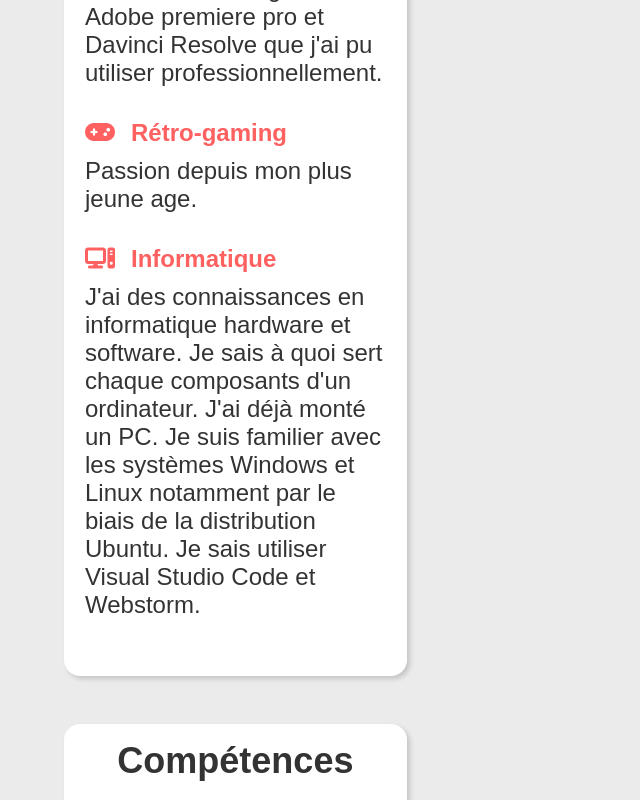
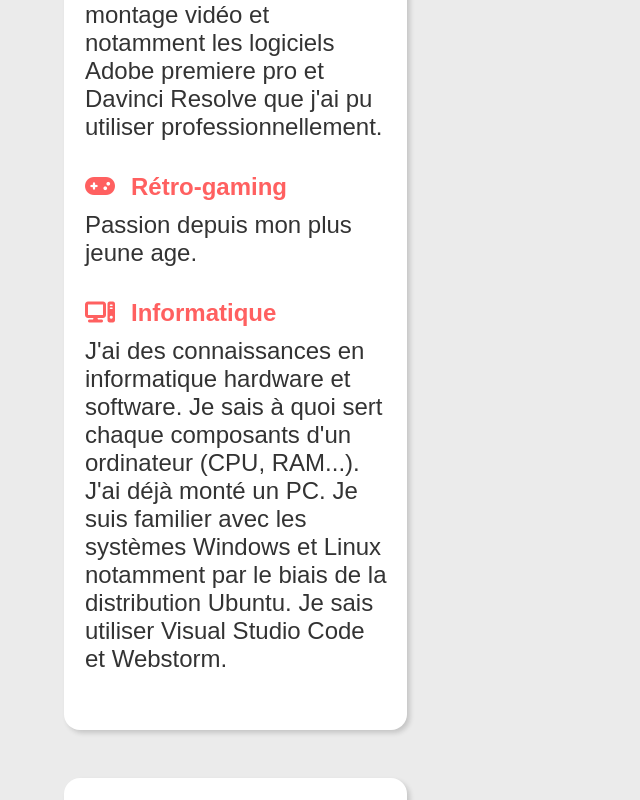
Before and after one commit to jessy-marion/Personnal-Website, a React (Create React App) app: page /cv in a window 1280 px wide. Shown: the part 2000-2800 px from the top of the page, without its empty margins (0-640 px from the left). Built offline with nearby package versions, Linux system fonts and the light colour scheme; a web font is replaced by a local one.

Commit message:
style: improved

```diff
--- a/src/Components/Form/Form.jsx
+++ b/src/Components/Form/Form.jsx
@@ -2,7 +2,7 @@ import styles from "./Form.module.scss";
 function Form() {
   return (
     <div className={styles.formContainer}>
-      <h1>Contactez-moi :</h1>
+      <h1>Contactez-moi</h1>
       <form
         name="contact"
         method="post"
--- a/src/Pages/CV/CV.jsx
+++ b/src/Pages/CV/CV.jsx
@@ -81,10 +81,11 @@ function CV() {
               <span>Informatique</span>
               <p>
                 J'ai des connaissances en informatique hardware et software. Je
-                sais à quoi sert chaque composants d'un ordinateur. J'ai déjà
-                monté un PC. Je suis familier avec les systèmes Windows et Linux
-                notamment par le biais de la distribution Ubuntu. Je sais
-                utiliser Visual Studio Code et Webstorm.
+                sais à quoi sert chaque composants d'un ordinateur (CPU,
+                RAM...). J'ai déjà monté un PC. Je suis familier avec les
+                systèmes Windows et Linux notamment par le biais de la
+                distribution Ubuntu. Je sais utiliser Visual Studio Code et
+                Webstorm.
               </p>
             </li>
           </ul>
@@ -152,6 +153,20 @@ function CV() {
                   Bcrypt
                 </li>
                 <li>✔ Connection à la base de données</li>
+              </ul>
+            </li>
+            <li>
+              <i className="fa-brands fa-php"></i>
+              <span>PHP</span> <br />
+              <Progressbar lvl={40} />
+              <ul>
+                <li>✔ J'ai déjà manipulé du PHP </li>
+                <li>
+                  ✔ Connaissance de la syntaxe et des règles propres au PHP{" "}
+                </li>
+                <li>✔ Récupération de données issues d'un formulaire</li>
+                <li>✔ Manipulation du JSON en PHP</li>
+                <li>✔ Système de fichiers</li>
               </ul>
             </li>
             <li>
--- a/src/Pages/CV/CV.module.scss
+++ b/src/Pages/CV/CV.module.scss
@@ -34,8 +34,9 @@
     font-weight: bold;
     text-align: center;
     grid-area: title;
-    margin: 4rem 0;
+    margin: 1.6rem 0;
     @media screen and (min-width: 768px) {
+      margin: 4rem 0;
       font-size: 6rem;
     }
     @media screen and (min-width: 992px) {
@@ -78,6 +79,15 @@
     }
   }
 
+  h2 { margin: 1.5rem;
+    font-family: var(--font-family2);
+    font-size: 2.5rem;
+
+    @media screen and (min-width: 768px){
+      font-size: 3rem;
+    }
+  }
+
 }
 
 .infoContainer {
@@ -103,7 +113,11 @@
     font-weight: bold;
     text-align: center;
     margin-bottom: 2rem;
+    font-family: var(--font-family2);
 
+    @media screen and (min-width: 768px){
+      font-size: 3rem;
+    }
 
   }
 
--- a/src/Pages/Home/Home.module.scss
+++ b/src/Pages/Home/Home.module.scss
@@ -14,7 +14,7 @@
     font-weight: bold;
     text-align: center;
     font-size: 4rem;
-    margin: 1rem 0;
+    margin: 1.6rem 0;
 
     @media screen and (min-width: 768px) {
       /*font-size: 4rem;*/
@@ -66,14 +66,15 @@
 
 
   h2 {
+    font-family: var(--font-family2);
     font-weight: bold;
     position: relative;
     bottom: -25px;
     opacity: 0;
     margin: 2rem 0;
-    font-size: 2rem;
+    font-size: 2.5rem;
     @media screen and (min-width: 992px) {
-      font-size: 2.5rem;
+      font-size: 3rem;
     }
   }
 
@@ -94,12 +95,12 @@
 
 .left {
   position: relative;
-  left: -100px;
+  left: -50px;
   opacity: 0;
 }
 
 .right {
   position: relative;
-  right: -100px;
+  right: -50px;
   opacity: 0;
 }
--- a/src/Pages/Portfolio/Portfolio.module.scss
+++ b/src/Pages/Portfolio/Portfolio.module.scss
@@ -21,6 +21,16 @@
   @media screen and (min-width: 768px){
     /*padding: 4rem;*/
   }
+
+  h2 {
+    font-family: var(--font-family2);
+    font-size: 2rem;
+
+    @media screen and (min-width: 768px) {
+      font-size: 2.5rem;
+    }
+  }
+
 }
 
 .cardContainer {
```
